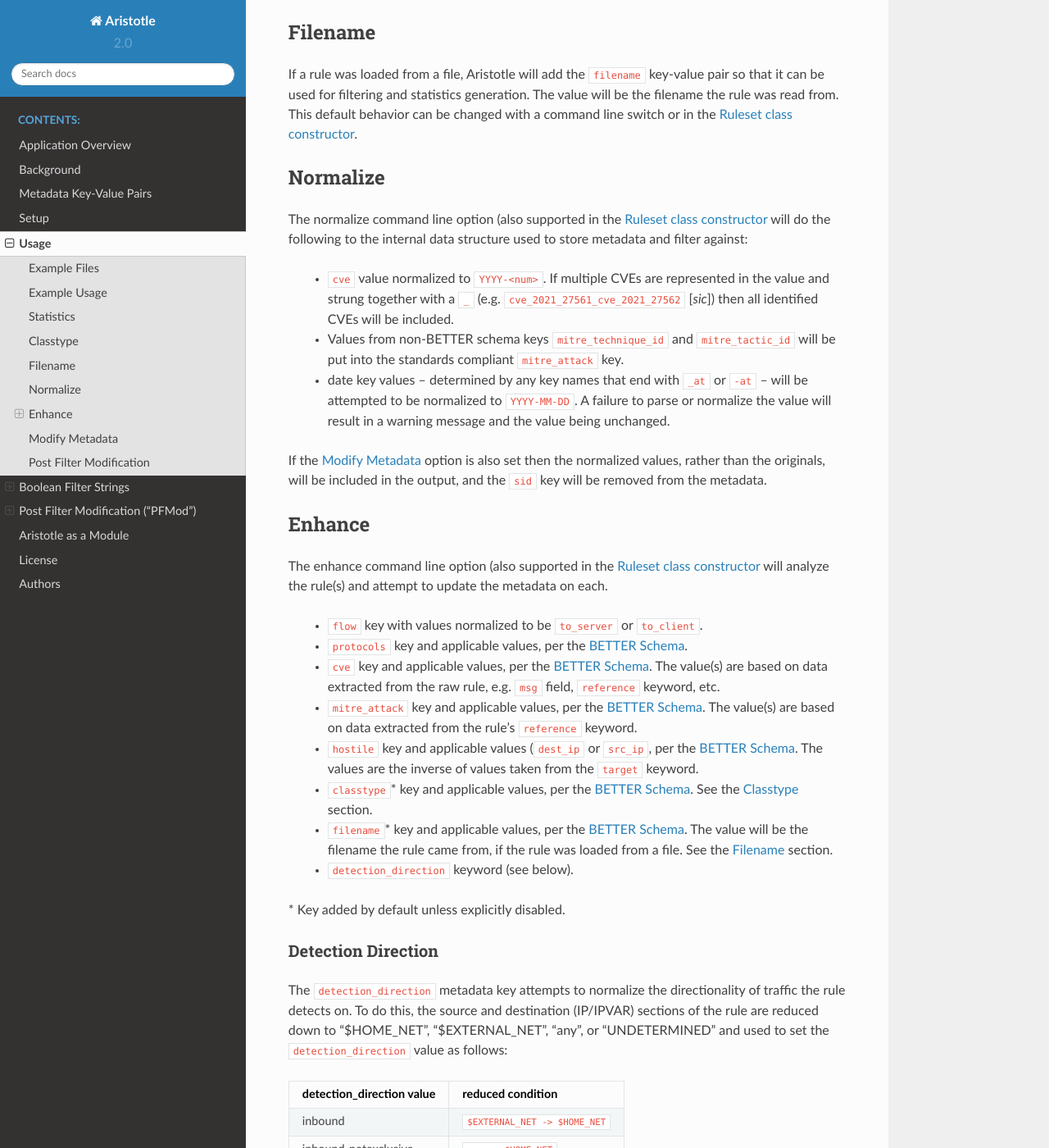
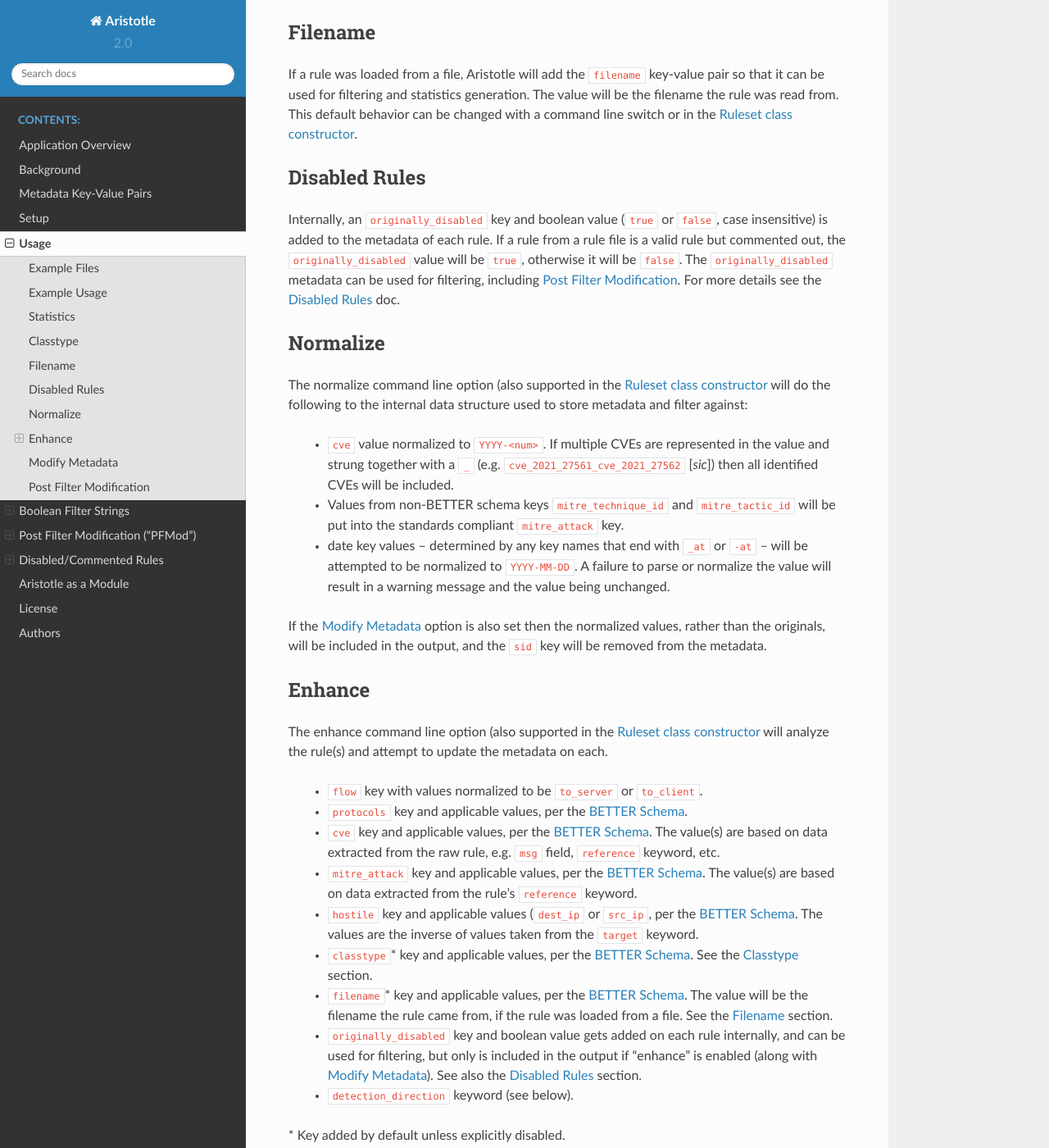
Before and after one commit to secureworks/aristotle, a Sphinx documentation site: the page built from docs/usage.rst, in a window 1280 px wide and 1400 px high, scrolled down 4512 px. Shown: the whole window at 82% size. Built offline with Sphinx 7.4.7 and the Read the Docs theme 2.0.0, drawn with Linux system fonts in a browser that asks for light colours; some of the changed text lies outside the part shown.

Commit message:
Update docs to include disabled/commented rule handling info.

````diff
--- a/docs/index.rst
+++ b/docs/index.rst
@@ -19,5 +19,6 @@
    usage
    filter_strings
    post_filter_mod
+   disabled_rules
    module
    license-authors
--- a/docs/usage.rst
+++ b/docs/usage.rst
@@ -127,7 +127,7 @@
 
     python aristotle.py -r examples/example.rules -f '"malware <ALL>" AND ("attack_target http-server" or "attack_target tls-server")' -o newrules.rules
 
-Consume the rules defined in the ```examples/example.rules``, `Normalize`_ the metadata,
+Consume the rules defined in the ``examples/example.rules``, `Normalize`_ the metadata,
 apply the Boolean filter defined in the ``example1.filter`` file against the
 rules in the ``example.rules`` file, and output the results -- `with updated metadata` -- to
 the file ``newrules.rules``:
@@ -247,6 +247,13 @@
 This default behavior can be changed with a command line switch or in
 the :ref:`Ruleset class constructor <target Ruleset class>`.
 
+Disabled Rules
+--------------
+Internally, an ``originally_disabled`` key and boolean value (``true`` or ``false``, case insensitive) is added to
+the metadata of each rule.  If a rule from a rule file is a valid rule but commented out, the ``originally_disabled``
+value will be ``true``, otherwise it will be ``false``.  The ``originally_disabled`` metadata can be used for filtering,
+including `Post Filter Modification`_.  For more details see the :doc:`Disabled Rules <disabled_rules>` doc.
+
 .. _target Normalize Metadata:
 
 Normalize
@@ -290,6 +297,8 @@
     See the :ref:`Classtype` section.
   - ``filename``\* key and applicable values, per the `BETTER Schema <https://better-schema.readthedocs.io/en/latest/schema.html#defined-keys>`__.
     The value will be the filename the rule came from, if the rule was loaded from a file.  See the :ref:`Filename` section.
+  - ``originally_disabled`` key and boolean value gets added on each rule internally, and can be used for filtering, but only is included in the output
+    if "enhance" is enabled (along with `Modify Metadata`_).  See also the `Disabled Rules`_ section.
   - ``detection_direction`` keyword (see below).
 
 \* Key added by default unless explicitly disabled.
````
Also changed, not shown: docs/disabled_rules.rst (added, +69 -0 lines), docs/filter_strings.rst (+7 -0 lines), docs/post_filter_mod.rst (+19 -3 lines).
